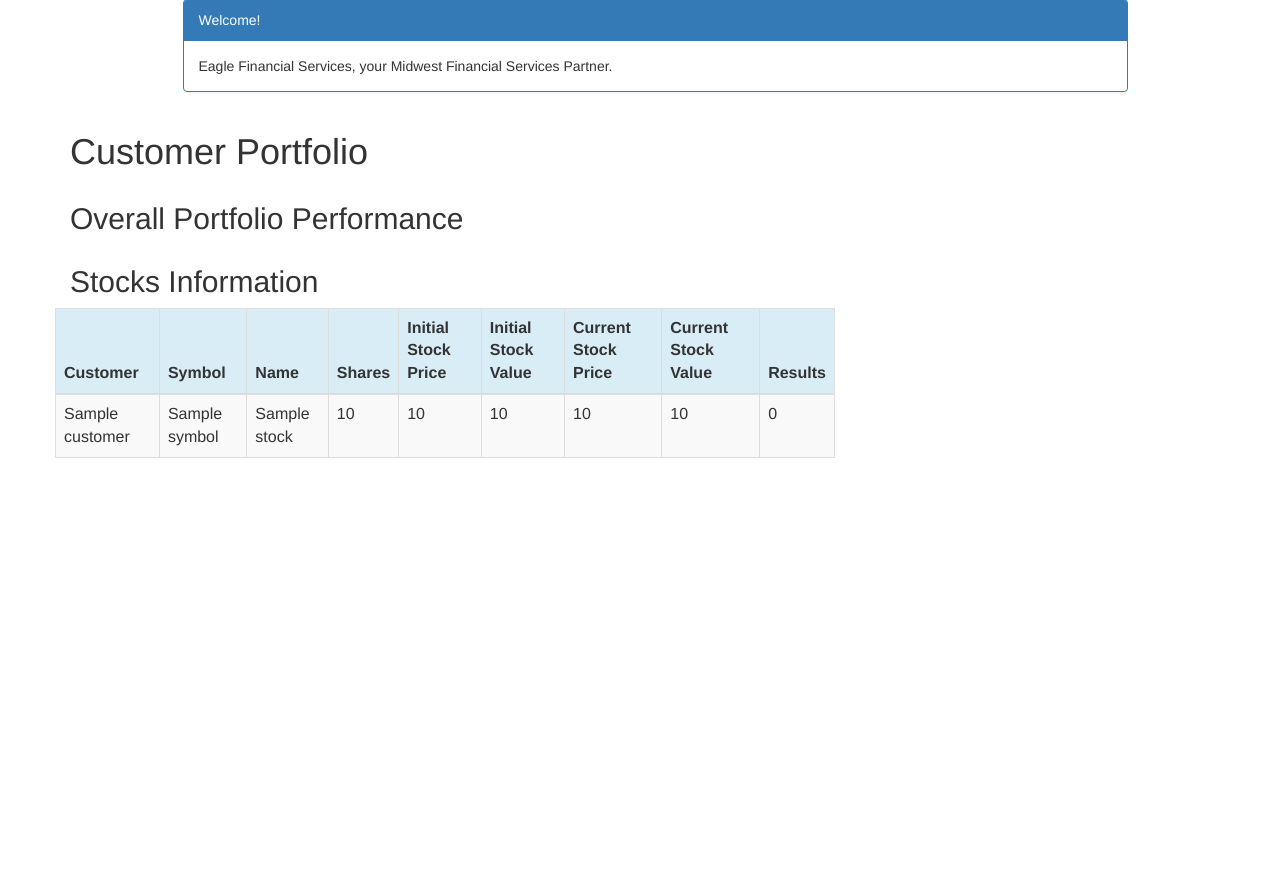
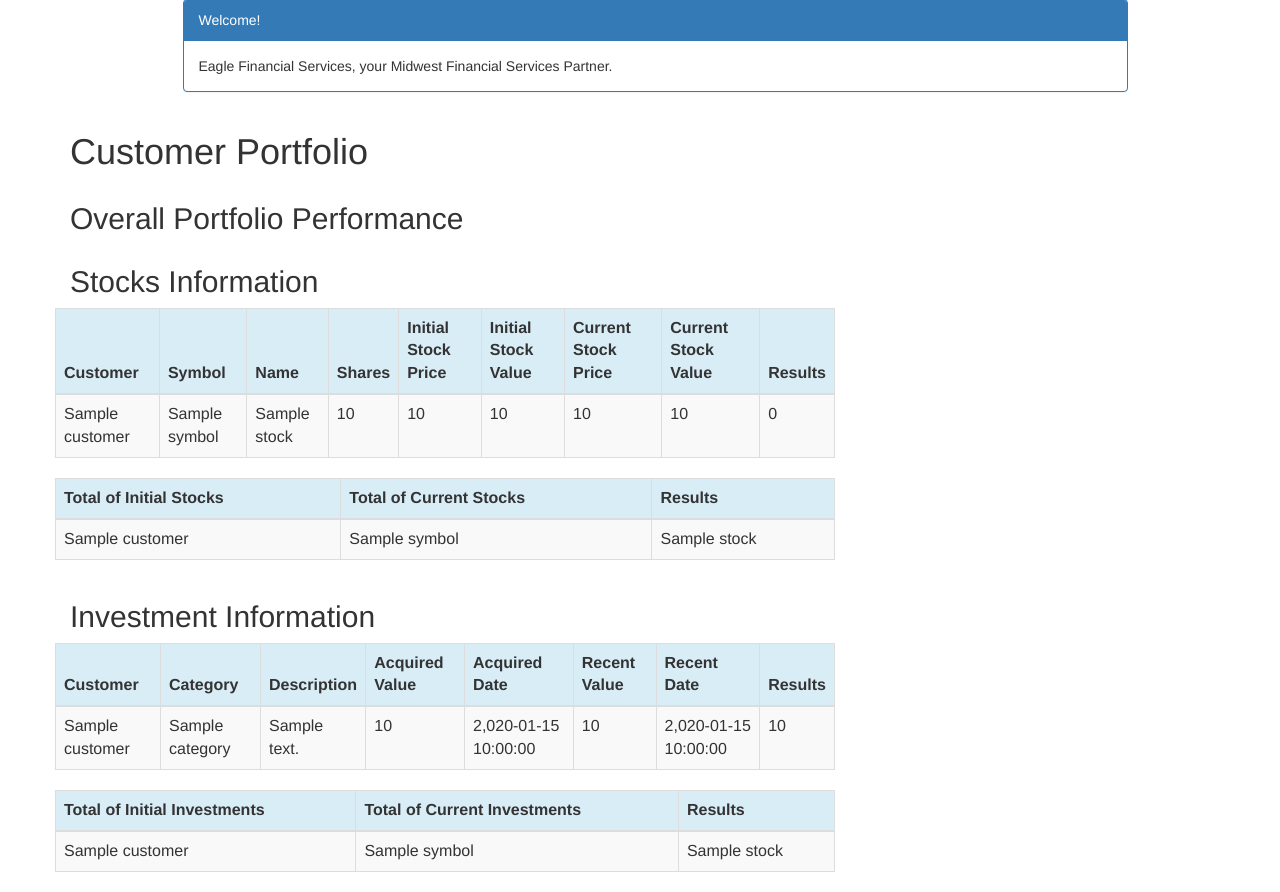
Before and after one commit to lahenkenius/EFS2, a Django app: template portfolio/templates/portfolio/portfolio.html in a window 1280 px wide. Shown: the part 73-965 px from the top of the page. Before the commit the page ends 531 px from the top, so only its background shows below. Run offline with Django 3.2, Linux system fonts and the light colour scheme; the template is opened without the code that fills it: most values are stand-ins (such as "Sample title", 1, 10 or a date in 2020); some libraries are stand-ins or nearby versions.

Commit message:
Update portfolio.html

```diff
--- a/portfolio/templates/portfolio/portfolio.html
+++ b/portfolio/templates/portfolio/portfolio.html
@@ -69,4 +69,86 @@
         </tbody>
     </table>
 </div>
+
+<div class="row">
+    <table class="table table-striped table-bordered table-hover">
+        <thead>
+        <tr class="bg-info">
+            <th>Total of Initial Stocks</th>
+            <th>Total of Current Stocks</th>
+            <th>Results</th>
+
+        </tr>
+        </thead>
+        <tbody>
+        {% for stock in stocks %}
+            <tr>
+                <td>{{ stock.customer }}</td>
+                <td>{{ stock.symbol }}</td>
+                <td>{{ stock.name }}</td>
+            </tr>
+        {% endfor %}
+        </tbody>
+    </table>
+</div>
+
+<div class="row">
+    <h2 style="padding-left: 15Px">Investment Information</h2>
+</div>
+
+<div class="row">
+    <table class="table table-striped table-bordered table-hover">
+        <thead>
+        <tr class="bg-info">
+            <th>Customer</th>
+            <th>Category</th>
+            <th>Description</th>
+            <th>Acquired Value</th>
+            <th>Acquired Date</th>
+            <th>Recent Value</th>
+            <th>Recent Date</th>
+            <th>Results</th>
+
+        </tr>
+        </thead>
+        <tbody>
+        {% for investment in investments %}
+            <tr>
+                <td>{{ investment.customer }}</td>
+                <td>{{ investment.category }}</td>
+                <td>{{ investment.description }}</td>
+                <td>{{ investment.acquired_value|intcomma }}</td>
+                <td>{{ investment.acquired_date|intcomma }}</td>
+                <td>{{ investment.recent_value|intcomma}}</td>
+                <td>{{ investment.recent_date|intcomma}}</td>
+                <td>{{ investment.recent_value|sub:investment.acquired_value|intcomma}}</td>
+
+            </tr>
+        {% endfor %}
+        </tbody>
+    </table>
+</div>
+
+<div class="row">
+    <table class="table table-striped table-bordered table-hover">
+        <thead>
+        <tr class="bg-info">
+            <th>Total of Initial Investments</th>
+            <th>Total of Current Investments</th>
+            <th>Results</th>
+
+        </tr>
+        </thead>
+        <tbody>
+        {% for stock in stocks %}
+            <tr>
+                <td>{{ stock.customer }}</td>
+                <td>{{ stock.symbol }}</td>
+                <td>{{ stock.name }}</td>
+            </tr>
+        {% endfor %}
+        </tbody>
+    </table>
+</div>
+
 {% endblock %}
```
